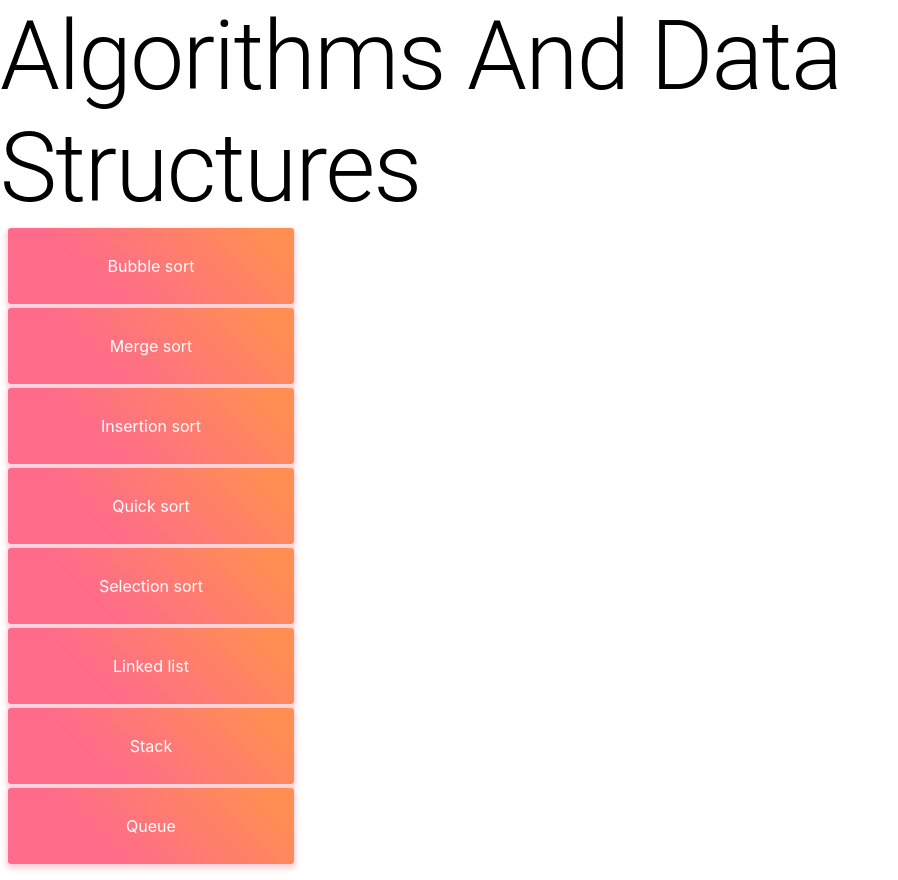
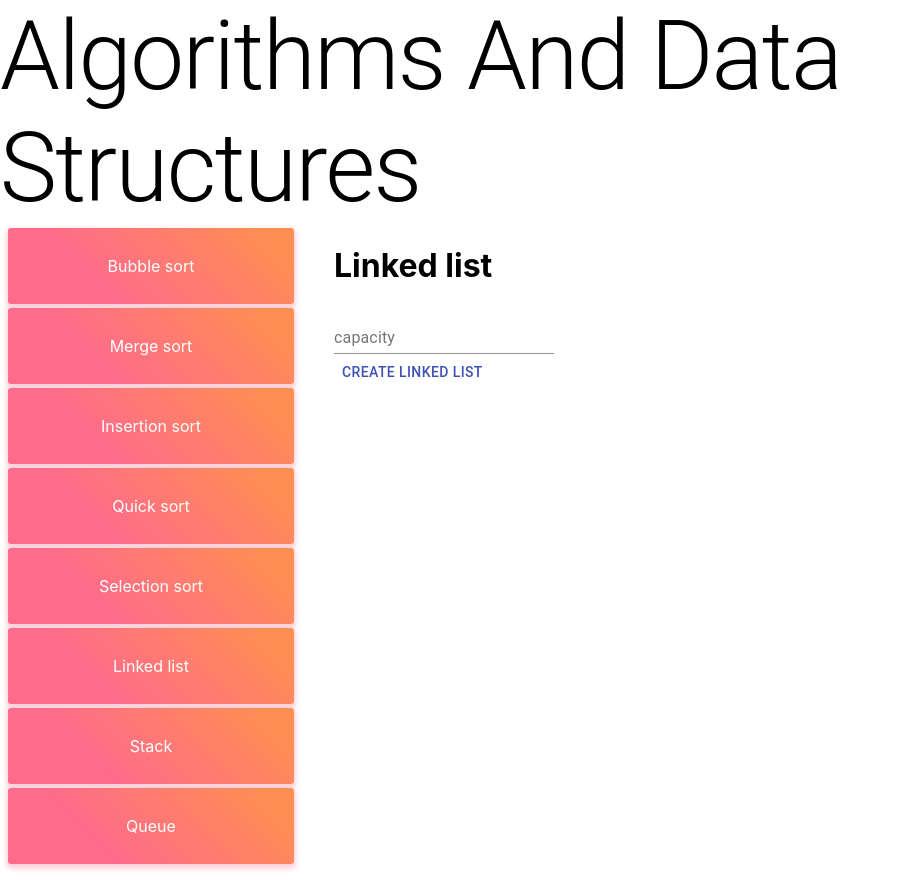
Before and after one commit to TigranVardanyan/Algorithms-and-Data-structures, a React (Create React App) app: page /queue in a window 1280 px wide. Shown: the whole page, without its empty margins (0-898 px from the left). Built offline with nearby package versions, Linux system fonts and the light colour scheme.

Commit message:
queue - in progress

```diff
--- a/src/components/data-structures/linked-list/linked-list.tsx
+++ b/src/components/data-structures/linked-list/linked-list.tsx
@@ -3,36 +3,31 @@ import Button from '@material-ui/core/Button';
 import {TextField} from "@material-ui/core";
 import LinkedListDS from "../../../classes/data-structues/linked-list_DS";
 
-
-const list = new LinkedListDS()
-console.log(list)
-
 type props = {
     object: LinkedListDS<any>
 }
-console.log(
 
-)
-const LinkedListComponent: FC<props> = () => {
+const LinkedListComponent: FC<props> = ({object}) => {
 
     const [input, setInput] = useState('');
 
     const handleChange = (e: React.ChangeEvent<HTMLInputElement | HTMLTextAreaElement>) => {
         setInput(e.target.value);
     }
+
     const handleClick = (e: React.MouseEvent<HTMLButtonElement | MouseEvent>, method: string) => {
         switch (method) {
             case 'prepend':
-                list.prepend(input);
+                object.prepend(input);
                 break;
             case 'append':
-                list.append(input)
+                object.append(input)
                 break;
             case 'printInConsole':
-                list.printInConsole()
+                object.printInConsole()
                 break;
             case 'toArray':
-                console.log(list.toArray())
+                console.log(object.toArray())
                 break;
             default:
                 return
@@ -41,11 +36,10 @@ const LinkedListComponent: FC<props> = () => {
     }
     return (
         <React.Fragment>
-            <h1>Linked list</h1>
             <TextField
                 name={'input'}
                 type="text"
-                id={"linkedList"}
+                label={"Value"}
                 variant="outlined"
                 value={input}
                 onChange={(e) => handleChange(e)}
@@ -76,7 +70,7 @@ const LinkedListComponent: FC<props> = () => {
                 variant="contained"
                 color="primary"
                 onClick={() => {
-                    console.log(list)
+                    console.log(object)
                 }}
             >
                 Console log
--- a/src/components/data-structures/queue/queue.tsx
+++ b/src/components/data-structures/queue/queue.tsx
@@ -1,6 +1,6 @@
 import React, {FC, useState} from 'react';
 
-const Queue: FC = () => {
+const QueueComponent: FC = () => {
 
     return (
         <React.Fragment>
@@ -11,4 +11,4 @@ const Queue: FC = () => {
 }
 
 
-export default Queue;
+export default QueueComponent;
--- a/src/containers/main-content/data-structures/queue/queue.tsx
+++ b/src/containers/main-content/data-structures/queue/queue.tsx
@@ -1,21 +1,47 @@
 import React, {FC, useState} from 'react';
-import { TextField, Button} from "@material-ui/core";
+import ReactDOM from "react-dom";
+import {Button, TextField} from "@material-ui/core";
+import LinkedListDS from "../../../../classes/data-structues/linked-list_DS";
+import LinkedListComponent from "../../../../components/data-structures/linked-list/linked-list";
+import QueueComponent from "../../../../components/data-structures/queue/queue";
+
 
 const Queue: FC = () => {
+
+    const [capacity, setCapacity] = useState(0);
+
+    const capacityChangeHandler = (e) => {
+        setCapacity(parseInt(e.target.value));
+    }
 
     return (
         <React.Fragment>
             <h1>Linked list</h1>
 
+            <TextField
+                label={"capacity"}
+                onChange={(e) => {
+                    capacityChangeHandler(e)
+                }}
+            />
+            <br/>
             <Button
                 color="primary"
+                onClick={(e) => {
+                    const queueObject = new LinkedListDS();
+                    const node = <QueueComponent capacity={capacity} object={queueObject}/>;
+                    ReactDOM.render(
+                        <React.StrictMode>
+                            {node}
+                        </React.StrictMode>,
+                        document.getElementById('queueComponent')
+                    );
+                }}
             >
-                Create Queue
+                Create Linked List
             </Button>
 
-            <div id={'linkedListContainer'}>
-
-            </div>
+            <div id={'queueComponent'}></div>
         </React.Fragment>
     );
 }
--- a/src/containers/main-content/main-content.tsx
+++ b/src/containers/main-content/main-content.tsx
@@ -13,7 +13,7 @@ import {
 // import QuickSort from "../../components/sorting/quick-sort/quick-sort";
 // import SelectionSort from "../../components/sorting/selection-sort/selection-sort";
 import LinkedList from "./data-structures/linked-list/linked-list";
-// import Stack from "../../components/data-structures/stack/stack";
+import Queue from "./data-structures/queue/queue";
 // import Queue from "../../components/data-structures/queue/queue";
 
 const MainContent: FC = () => {
@@ -41,9 +41,9 @@ const MainContent: FC = () => {
                 {/*<Route path="/stack">*/}
                 {/*    <Stack input={''}/>*/}
                 {/*</Route>*/}
-                {/*<Route path="/queue">*/}
-                {/*    <Queue />*/}
-                {/*</Route>*/}
+                <Route path="/queue">
+                    <Queue />
+                </Route>
                 {/*<Route path="/">*/}
                 {/*    Home page*/}
                 {/*</Route>*/}
```
Also changed, not shown: src/containers/main-content/data-structures/linked-list/linked-list.tsx (+6 -7 lines).
